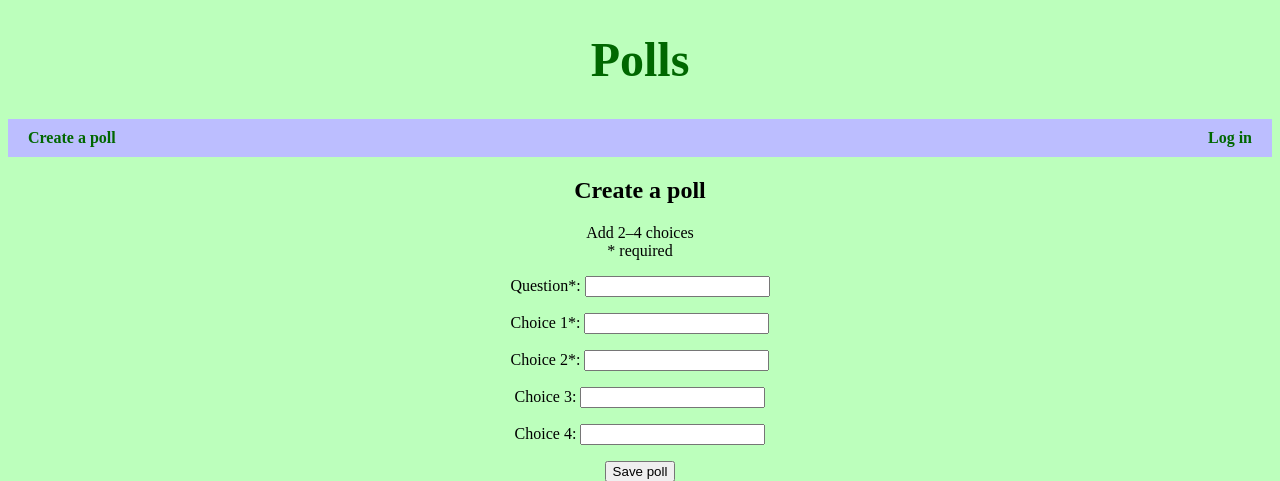
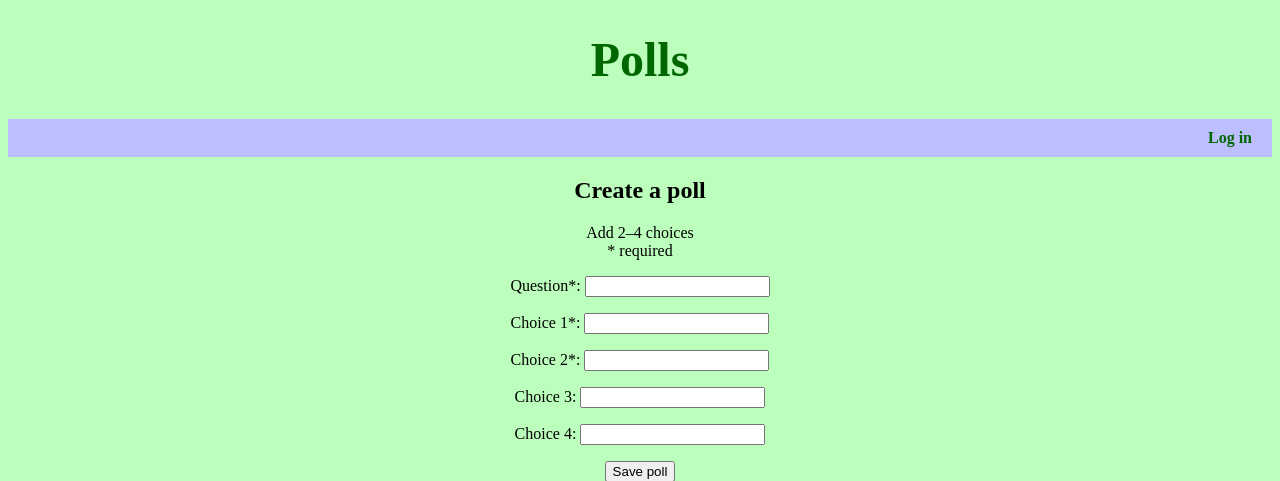
Before and after one commit to jaakkoset/Cyber-security-project, a Django app: page /polls/create/ in a window 1280 px wide. Shown: the top 481 px of the page. Run offline with Django 5.2, Linux system fonts and the light colour scheme.

Commit message:
Hide top bar button when not logged in

```diff
--- a/project/polls/static/polls/style.css
+++ b/project/polls/static/polls/style.css
@@ -36,8 +36,27 @@ ul.polls-list {
   width: 100%;
   background-color: rgb(188, 190, 255);
   display: flex;
-  padding: 10px 20px; /* padding around button */
+  align-items: center;
+  padding: 10px 20px;
   box-sizing: border-box;
+}
+
+/* left section */
+.top-left {
+  flex: 1;
+}
+
+/* center section */
+.top-center {
+  flex: 1;
+  text-align: center;
+  font-weight: bold;
+}
+
+/* right section */
+.top-right {
+  flex: 1;
+  text-align: right;
 }
 
 /* Link for creating a poll and login*/
@@ -54,11 +73,6 @@ ul.polls-list {
   padding: 10px;
 }
 
-/* Push the second button to the right */
-.top-bar a:last-child {
-  margin-left: auto;
-}
-
 /* Centre the create form */
 .create-form {
   text-align: center;
--- a/project/polls/templates/polls/header.html
+++ b/project/polls/templates/polls/header.html
@@ -2,15 +2,31 @@
   <a
     class="header-link"
     href="{% url 'polls:index' %}"
-    >Polls</a
     >
+    Polls
+  </a>
 </h1>
 
 <div class="top-bar">
+
+  <div class="top-left">
+    {% if request.user.is_authenticated %}
       <a class="button" href="{% url 'polls:create' %}">Create a poll</a>
+    {% endif %}
+  </div>
+
+  <div class="top-center">
+    {% if request.user.is_authenticated %}
+      <span>Hello {{ request.user.username }}</span>
+    {% endif %}
+  </div>
+
+  <div class="top-right">
     {% if request.user.is_authenticated %}
       <a class="button" href="{% url 'polls:logout' %}">Log out</a>
     {% else %}
       <a class="button" href="{% url 'polls:login' %}">Log in</a>
     {% endif %}
   </div>
+
+</div>
```
Lines whose indentation alone changed are shown as unchanged.
